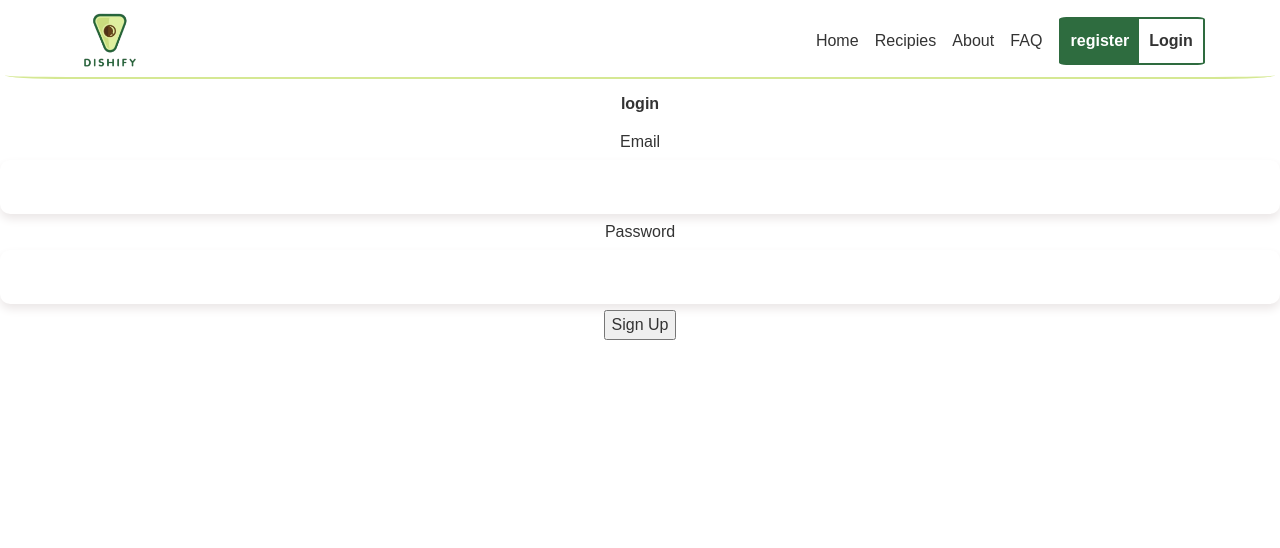
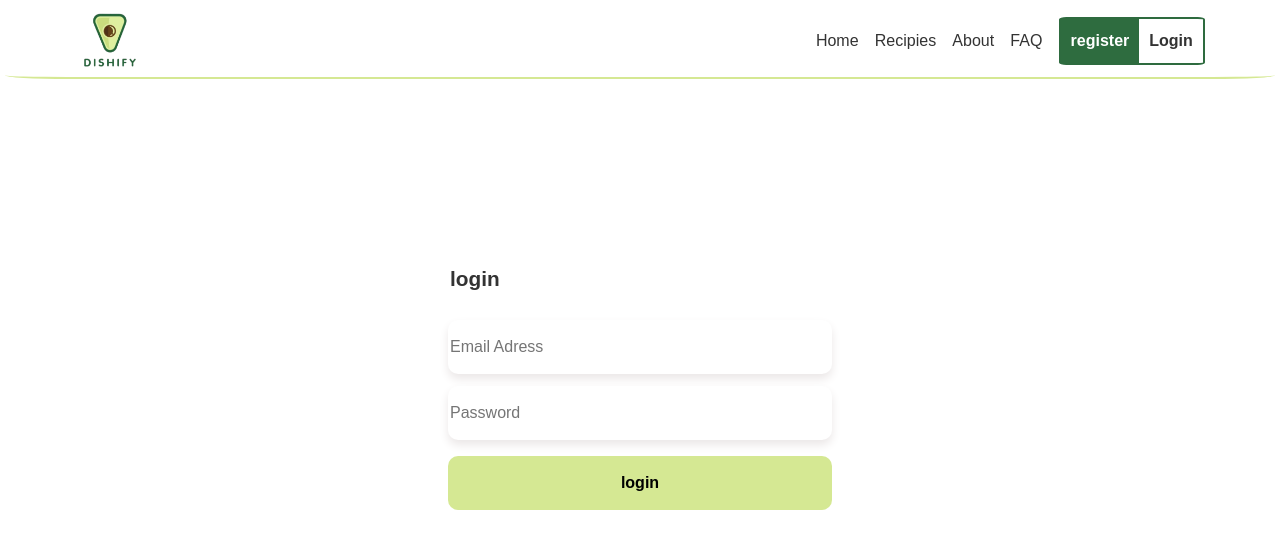
Before and after one commit to Nawelchafi/Dishify-client, a React (Create React App) app: page /login in a window 1280 px wide. Shown: the top 548 px of the page. Built offline with nearby package versions, Linux system fonts and the light colour scheme.

Commit message:
fixing loginpage css

```diff
--- a/src/pages/LogInPage/LogInPage.css
+++ b/src/pages/LogInPage/LogInPage.css
@@ -0,0 +1,45 @@
+.login-container {
+  display: flex;
+  height: 100vh;
+  justify-content: center;
+}
+.login-form {
+  position: relative;
+  z-index: 10;
+  top: 20%;
+  display: flex;
+  flex-direction: column;
+  align-items: flex-start;
+  width: 30%;
+}
+.login-form .login-title {
+  padding: 2px;
+  font-size: 1.3rem;
+  font-weight: bold;
+}
+input {
+  margin: 6px 0px;
+  width: 100%;
+  box-sizing: border-box;
+  padding: 15px 2px;
+  border-radius: 10px;
+  border: none;
+  outline: none;
+  box-shadow: 0px 5px 10px rgb(235, 231, 231);
+  transition: box-shadow 0.3s ease-in;
+}
+.inputs-container {
+  width: 100%;
+  display: flex;
+  flex-direction: column;
+}
+.login-button {
+  margin-top: 10px;
+  padding: 15px 20px;
+  background-color: #d5e893;
+  color: black;
+  border: none;
+  border-radius: 10px;
+  cursor: pointer;
+  font-weight: bold;
+}
--- a/src/pages/LogInPage/LogInPage.jsx
+++ b/src/pages/LogInPage/LogInPage.jsx
@@ -1,6 +1,7 @@
 import React from 'react'
 import { useState } from 'react';
 import axios from 'axios';
+import "./LogInPage.css"
 function LogInPage() {
     const [formData, setFormData] = useState({
         email: "",
@@ -37,15 +38,17 @@ function LogInPage() {
                 <h2 className="login-title">login</h2>
                 {error && <p className="error-message">{error}</p>}
                 {success && <p className="success-message">{success}</p>}
-                <div className="input-group">
-                    <label>Email</label>
-                    <input type="email" name="email" value={formData.email} onChange={handleChange} required />
+                <div className="inputs-container">
+                    <div className="input-group">
+
+                        <input type="email" name="email" placeholder="Email Adress" value={formData.email} onChange={handleChange} required />
+                    </div>
+                    <div className="input-group">
+
+                        <input type="password" placeholder="Password" name="password" value={formData.password} onChange={handleChange} required />
+                    </div>
+                    <button type="submit" className="login-button">login</button>
                 </div>
-                <div className="input-group">
-                    <label>Password</label>
-                    <input type="password" name="password" value={formData.password} onChange={handleChange} required />
-                </div>
-                <button type="submit" className="login-button">Sign Up</button>
             </form>
         </div>
     );
```
